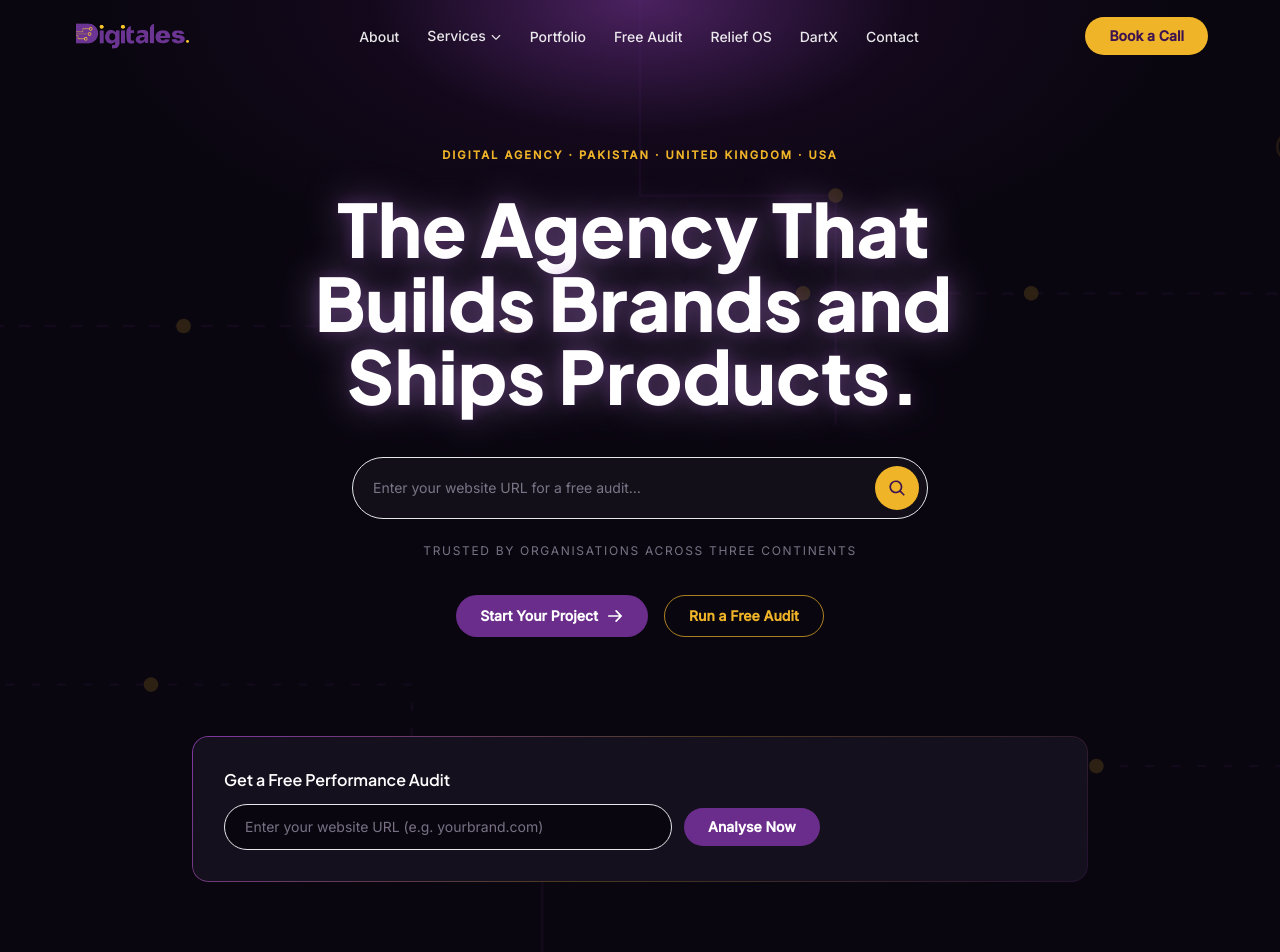
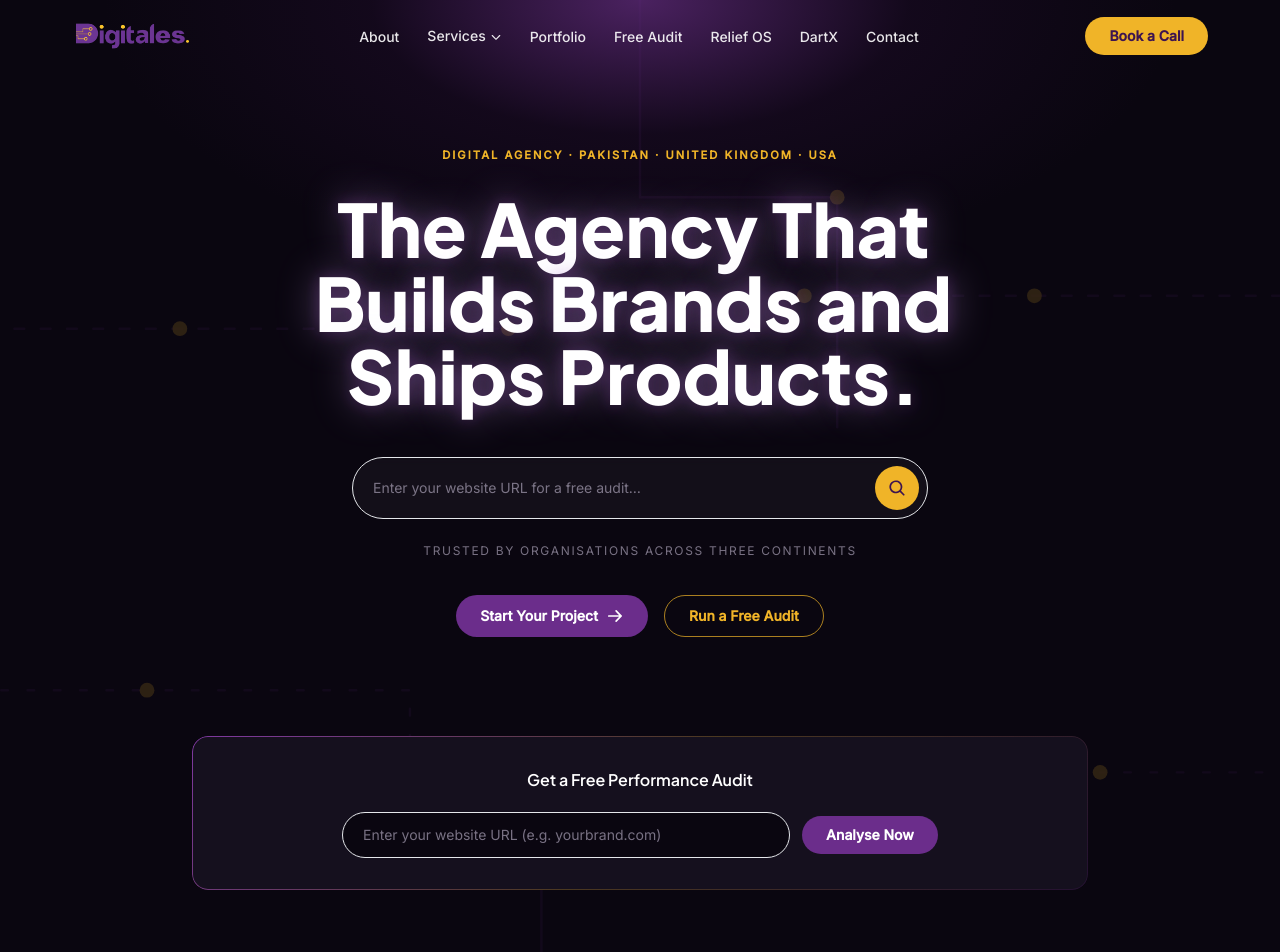
Before and after one commit to Ahmad236224/Digitales, a Next.js app: page / in a window 1280 px wide. Shown: the top 952 px of the page. Built offline with nearby package versions, Linux system fonts and the light colour scheme.

Commit message:
style(hero): center layout of free performance audit card

```diff
--- a/components/home/Hero.tsx
+++ b/components/home/Hero.tsx
@@ -95,13 +95,12 @@
             e.preventDefault();
             go(auditUrl);
           }}
-          className="mx-auto flex max-w-4xl flex-col gap-5 rounded-card border-gradient p-7 sm:flex-row sm:items-center sm:justify-between sm:p-8"
+          className="mx-auto flex max-w-4xl flex-col items-center justify-center gap-5 rounded-card border-gradient p-7 text-center sm:p-8"
         >
-          <div className="flex-1">
           <p className="font-display text-base font-semibold text-white">
             Get a Free Performance Audit
           </p>
-            <div className="mt-3 flex flex-col gap-3 sm:flex-row sm:items-center">
+          <div className="flex flex-col gap-3 sm:flex-row sm:items-center sm:justify-center w-full">
             <input
               value={auditUrl}
               onChange={(e) => setAuditUrl(e.target.value)}
@@ -115,7 +114,6 @@
               Analyse Now
             </button>
           </div>
-          </div>
         </form>
       </div>
     </section>
```
Lines whose indentation alone changed are shown as unchanged.
